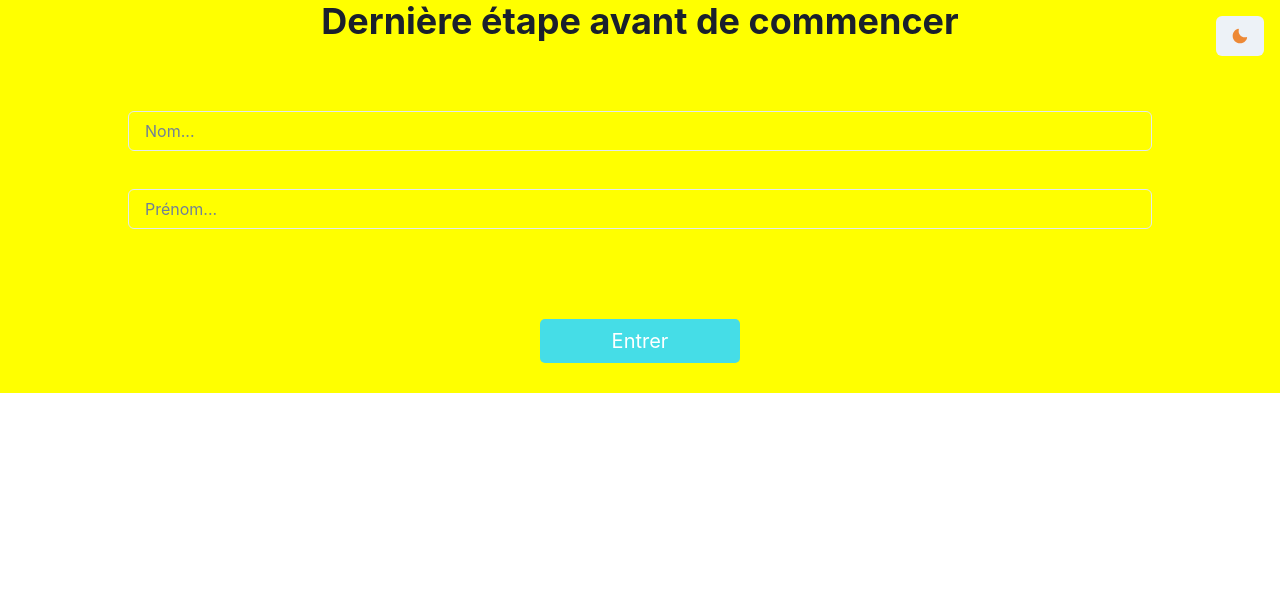
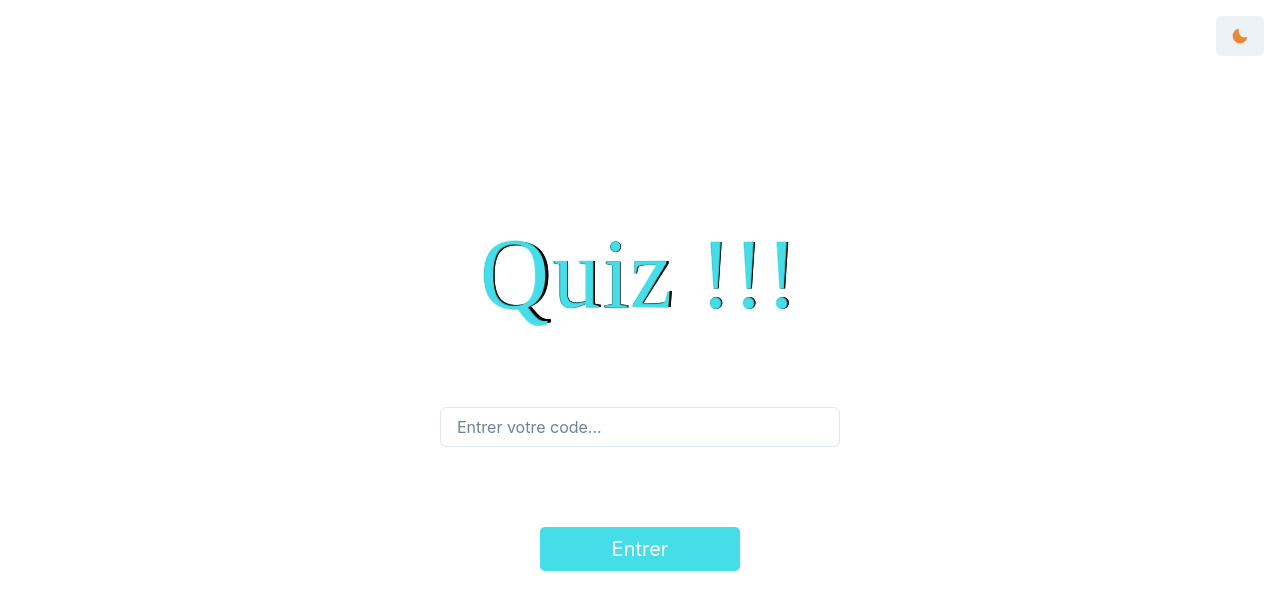
Before and after one commit to ahmedKhaireddine/Quiz-front-end, a React (Create React App) app: page / in a window 1280 px wide. Shown: the top 610 px of the page. Built offline with nearby package versions, Linux system fonts and the light colour scheme; a web font is replaced by a local one.

Commit message:
Resolve the custom theme and AppContext creation in progress

```diff
--- a/src/App.js
+++ b/src/App.js
@@ -1,19 +1,29 @@
+import { React, useContext } from "react"
+import { Box, useColorModeValue } from "@chakra-ui/react"
+
 import "./App.css"
-import Routes from "./Routing"
+import { AppContext, AppContextProvider } from "./contexts/App"
 import QuizInterface from "./pages/QuizInterface"
-
-import { Box } from "@chakra-ui/react"
+import QuizLayout from "./components/layouts/QuizLayout"
 import ToggleMode from "./components/layouts/ToggleMode"
-import QuizLayout from "./components/layouts/QuizLayout"
 
 const App = () => {
+  const { bg, color } = useContext(AppContext)
+  // const bg = useColorModeValue("red", "#ebebeb")
+  // const color = useColorModeValue("#ebebeb", "#242233")
+  console.log("bg =>", bg, "color =>", color)
   return (
-    <Box>
-      <QuizLayout>
-          <ToggleMode />
-          <QuizInterface/>
-      </QuizLayout>
-    </Box>
+    <AppContextProvider>
+      <Box
+        bg={bg}
+        color={color}
+      >
+        <QuizLayout>
+            <ToggleMode />
+            <QuizInterface/>
+        </QuizLayout>
+      </Box>
+    </AppContextProvider>
   )
 }
 
--- a/src/components/TextField.jsx
+++ b/src/components/TextField.jsx
@@ -2,13 +2,14 @@ import React from "react"
 import { FormControl, FormErrorMessage, FormLabel, Input } from "@chakra-ui/react"
 import { Field, useField } from "formik"
 
-const TextField = ({ label, ...props }) => {
+const TextField = ({ label, borderColor, ...props }) => {
     const [field, meta] = useField(props)
 
     return (
         <FormControl isInvalid={meta.error && meta.touched}>
             <FormLabel color="white">{label}</FormLabel>
             <Field
+                errorBorderColor={borderColor}
                 as={Input}
                 {...field}
                 {...props}
--- a/src/components/layouts/QuizLayout.jsx
+++ b/src/components/layouts/QuizLayout.jsx
@@ -1,31 +1,25 @@
 import React from "react"
 import styled from "styled-components"
-import { Box, useColorModeValue } from "@chakra-ui/react"
 
-// const Container = styled.div`
-//     height: 100vh;
-//     width; 100vw;
-//     display: flex;
-//     flex-direction: column;
-//     justify-content: center;
-//     align-items: center;
-//     @media (max-width: 1440px) {
-//         padding: 10vw;
-//     }
-// `
+const Container = styled.div`
+    height: 100vh;
+    width; 100vw;
+    display: flex;
+    flex-direction: column;
+    justify-content: center;
+    align-items: center;
+    @media (max-width: 1440px) {
+        padding: 10vw;
+    }
+`
 
 const QuizLayout = ({background, children}) => {
-    const bg = useColorModeValue('yellow', 'red.200')
-    // const color = useColorModeValue('white', 'gray.800')
+
     return (
-        <Box bg={bg}>
+        <Container>
             {children}
-        </Box>
+        </Container>
     )
 }
 
-QuizLayout.defaultProps = {
-    background: '#242233'
-}
-
 export default QuizLayout
--- /dev/null
+++ b/src/contexts/App.jsx
@@ -0,0 +1,28 @@
+import React from "react"
+import { createContext } from "react"
+
+import { useColorModeValue } from "@chakra-ui/react"
+
+const AppContext = createContext({})
+
+const AppContextProvider = ({ children }) => {
+    const bg = useColorModeValue("red", "#ebebeb")
+    const { color, borderColor} = useColorModeValue("#ebebeb", "#242233")
+
+    const value = {
+        bg,
+        color,
+        borderColor
+    }
+
+  return (
+    <AppContext.Provider value={value}>
+        {children}
+    </AppContext.Provider>
+  )
+}
+
+export {
+    AppContext,
+    AppContextProvider
+}
--- a/src/contexts/Quiz.jsx
+++ b/src/contexts/Quiz.jsx
@@ -6,11 +6,10 @@ import { useScoreCalculator } from "../hooks/useScoreCalculator"
 const QuizContext = createContext({})
 
 const QuizContextProvider = ({ children }) => {
-
   const [quiz, setQuiz] = useState({})
   const [infos, setInfos] = useState({})
   const [answers, setAnswers] = useState([])
-  const [step, setStep] = useState(2)
+  const [step, setStep] = useState(1)
   const score = useScoreCalculator(answers)
 
   const value = {
```
